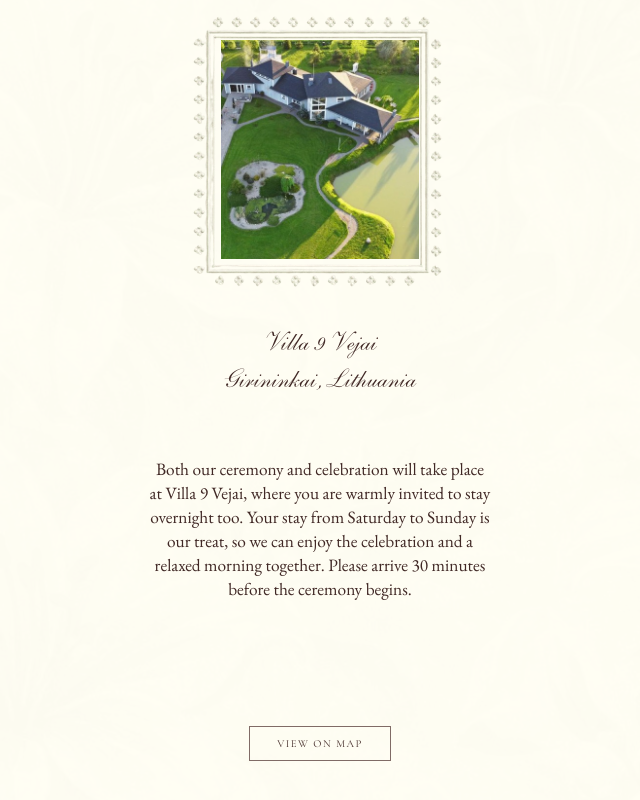
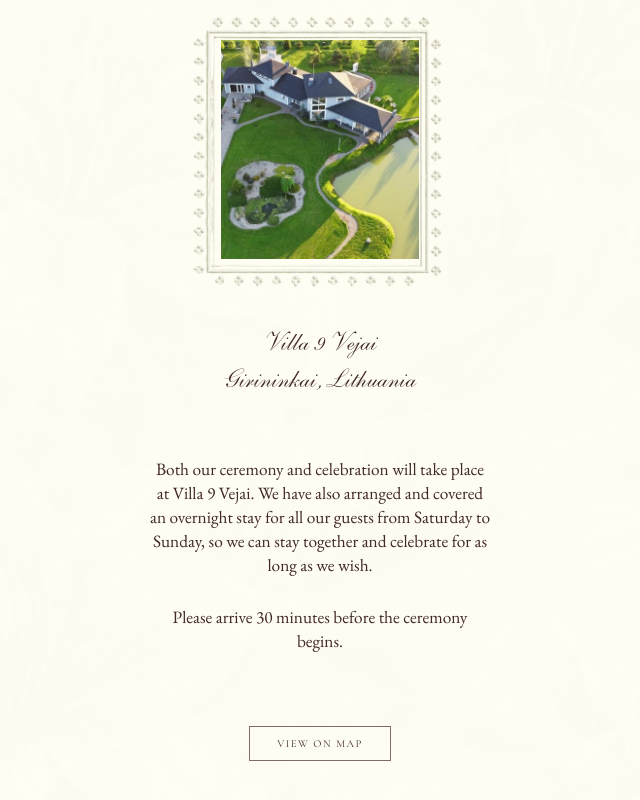
Before and after one commit to Russamadda/weddinginvitation, a Next.js app: page /details in a window 1280 px wide. Shown: the part 398-1198 px from the top of the page, without its empty margins (320-960 px from the left). Built offline with nearby package versions, Linux system fonts and the light colour scheme; no server answers.

Commit message:
Adjust venue overnight wording and separate arrival reminder

```diff
--- a/app/globals.css
+++ b/app/globals.css
@@ -473,3 +473,5 @@ html:has(.admin-page), body:has(.admin-page) { background: #f2f5f9; }
 }
 
 @media (min-width: 701px) { .admin-form-grid { grid-template-columns: repeat(2, 1fr); } }
+
+.details-ceremony .details-arrival { margin-top: 28px; }
--- a/components/DetailsPage.tsx
+++ b/components/DetailsPage.tsx
@@ -25,7 +25,7 @@ export default function DetailsPage({ inviteToken, language = "en" }: { inviteTo
               <div className="details-villa-crop"><img src="/images/venue-villa.jpg" alt={t(language, "A008")} /></div>
               <figcaption><a href={venueWebsite} target="_blank" rel="noopener noreferrer">Villa 9 Vejai</a><br />{t(language, "D044")}</figcaption>
             </figure>
-            <p className="details-ceremony">{t(language, "D003")}</p>
+            <div className="details-ceremony"><p>{t(language, "D003")}</p><p className="details-arrival">{t(language, "D045")}</p></div>
             <a className="details-button details-map" href={venueMap} target="_blank" rel="noopener noreferrer">{t(language, "D040")}</a>
           </div>
         </section>
--- a/lib/guest-messages.json
+++ b/lib/guest-messages.json
@@ -35,7 +35,7 @@
     "L008": "Most of all, we’re grateful to share this day with the people who have been part of our story from the very beginning, middle and end.",
     "D001": "Date and Venue",
     "D002": "Saturday, 4 September 2027",
-    "D003": "Both our ceremony and celebration will take place at Villa 9 Vejai, where you are warmly invited to stay overnight too. Your stay from Saturday to Sunday is our treat, so we can enjoy the celebration and a relaxed morning together. Please arrive 30 minutes before the ceremony begins.",
+    "D003": "Both our ceremony and celebration will take place at Villa 9 Vejai. We have also arranged and covered an overnight stay for all our guests from Saturday to Sunday, so we can stay together and celebrate for as long as we wish.",
     "D004": "How to Get There",
     "D005": "By car",
     "D006": "Knygnešio P. Varkalos g. 44",
@@ -180,7 +180,8 @@
     "A014": "{days} days, {hours} hours, {minutes} minutes, {seconds} seconds until our wedding",
     "A015": "Wedding countdown loading",
     "S013": "Next →",
-    "R017": "Children are warmly welcome"
+    "R017": "Children are warmly welcome",
+    "D045": "Please arrive 30 minutes before the ceremony begins."
   },
   "no": {
     "S001": "Hjem",
@@ -218,7 +219,7 @@
     "L008": "Men mest av alt er vi takknemlige for å tilbringe denne store dagen med de menneskene som betyr mest for oss: de som har vært her med oss fra starten, de vi har møtt underveis, og de som skal være med oss videre på reisen.",
     "D001": "Dato og lokale",
     "D002": "Lørdag 4. september 2027",
-    "D003": "Både vielsen og festen finner sted på Villa 9 Vejai, hvor dere også er hjertelig velkomne til å overnatte. Vi spanderer overnattingen fra lørdag til søndag på våre gjester, så vi kan nyte feiringen og våkne til en rolig morgen sammen. Vi ber om at alle gjester er på plass 30 minutter før vielsen begynner.",
+    "D003": "Både vielsen og festen finner sted på Villa 9 Vejai. Her har vi også ordnet og dekket overnatting til alle gjester fra lørdag til søndag, slik at vi kan være samlet og feire så lenge vi måtte ønske.",
     "D004": "Hvordan komme seg dit",
     "D005": "Med bil",
     "D006": "Knygnešio P. Varkalos g. 44",
@@ -363,6 +364,7 @@
     "A014": "{days} dager, {hours} timer, {minutes} minutter og {seconds} sekunder til bryllupet vårt",
     "A015": "Nedtellingen til bryllupet lastes inn",
     "S013": "Neste →",
-    "R017": "Barn er hjertelig velkomne"
+    "R017": "Barn er hjertelig velkomne",
+    "D045": "Vi ber alle gjester om å være på plass 30 minutter før vielsen begynner."
   }
 }
```
